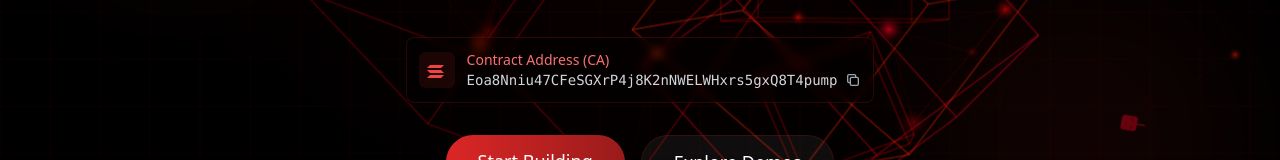
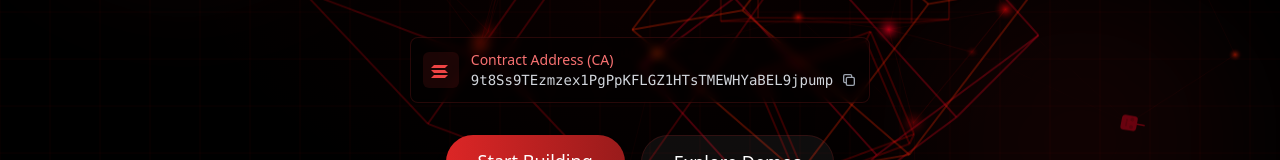
Before and after one commit to bruztee/solcrackai, a React (Vite) app: page / in a window 1280 px wide. Shown: the part 411-571 px from the top of the page. Built offline with nearby package versions, Linux system fonts and the light colour scheme.

Commit message:
Update Hero.tsx

```diff
--- a/src/components/Hero.tsx
+++ b/src/components/Hero.tsx
@@ -6,7 +6,7 @@ import SolanaLogo from './SolanaLogo';
 const Hero = () => {
   const canvasRef = useRef<HTMLCanvasElement>(null);
   const [isCopied, setIsCopied] = useState(false);
-  const contractAddress = "Eoa8Nniu47CFeSGXrP4j8K2nNWELWHxrs5gxQ8T4pump";
+  const contractAddress = "9t8Ss9TEzmzex1PgPpKFLGZ1HTsTMEWHYaBEL9jpump";
 
   const copyToClipboard = () => {
     navigator.clipboard.writeText(contractAddress).then(() => {
```
